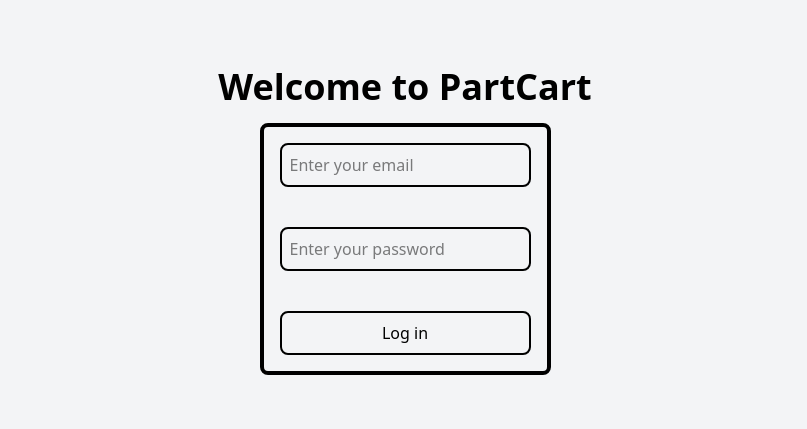
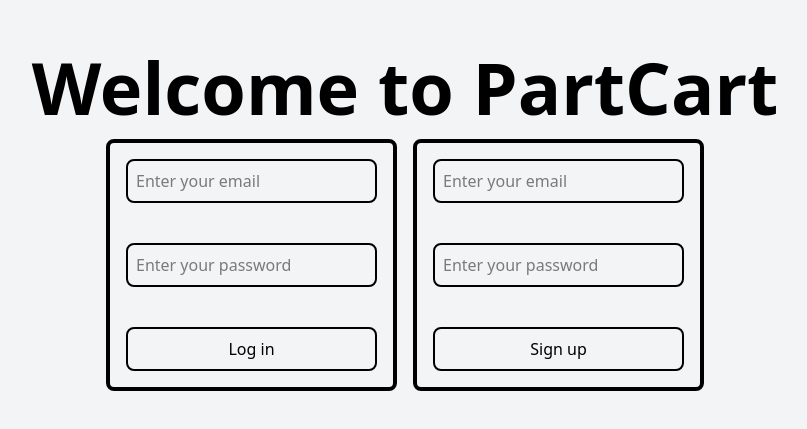
Before and after one commit to nathan-au/part-cart, a Vue app: page / in a window 1280 px wide. Shown: the part 179-608 px from the top of the page, without its empty margins (235-1042 px from the left). Built offline with nearby package versions, Linux system fonts and the light colour scheme.

Commit message:
feat: user signup + profile creation

```diff
--- a/src/App.vue
+++ b/src/App.vue
@@ -1,7 +1,7 @@
 <script setup>
 	import Welcome from './pages/Welcome.vue';
 
-    import Next from './pages/Next.vue'
+    import Dashboard from './pages/Dashboard.vue'
 
     import { ref } from 'vue';
     import { onMounted } from 'vue';
@@ -21,6 +21,6 @@
 </script>
 
 <template>
-    <Next v-if="session" :session="session"/>
+    <Dashboard v-if="session" :session="session"/>
     <Welcome v-else/>
 </template>
--- a/src/components/Login.vue
+++ b/src/components/Login.vue
@@ -18,7 +18,7 @@
 
     const handleLogin = async () => {
         try {
-            loading.value = true;
+            loading.value = true
             const { error } = await supabase.auth.signInWithPassword({
                 email: email.value,
                 password: password.value,
@@ -28,7 +28,7 @@
         }
         catch (error) {
             if (error instanceof Error) {
-                alert(error.message);
+                alert(error.message)
             }
         }
         finally {
--- a/src/components/Signup.vue
+++ b/src/components/Signup.vue
@@ -0,0 +1,38 @@
+<template>
+    <form class="border-4 p-4 rounded-lg flex flex-col gap-2" @submit.prevent>
+        <input class="border-2 p-2 rounded-lg" required type="email" placeholder="Enter your email" v-model="email"/>
+        <br>
+        <input class="border-2 p-2 rounded-lg" required type="password" placeholder="Enter your password" v-model="password"/>
+        <br>
+        <button class="border-2 p-2 rounded-lg hover:bg-gray-300 cursor-pointer" @click="handleSignup">Sign up</button>
+    </form>
+</template>
+
+<script setup>
+    import { ref } from 'vue';
+    import { supabase } from '../supabase.js';
+
+    const loading = ref(false);
+    const email = ref('');
+    const password = ref('');
+
+    const handleSignup = async () => {
+        try {
+            loading.value = true;
+            const { error } = await supabase.auth.signUp({
+                email: email.value,
+                password: password.value,
+            });
+            if (error) throw error
+            // alert('Login successful');
+        }
+        catch (error) {
+            if (error instanceof Error) {
+                alert(error.message);
+            }
+        }
+        finally {
+            loading.value = false
+        }
+    }
+</script>
--- /dev/null
+++ b/src/pages/Dashboard.vue
@@ -0,0 +1,11 @@
+<template>
+    <div class="h-screen bg-gray-100 ">
+       <div>
+            hello
+        </div>
+    </div>
+</template>
+
+<script setup>
+
+</script>
--- a/src/pages/Next.vue
+++ /dev/null
@@ -1,3 +0,0 @@
-<template>
-    <h1>ur in</h1>
-</template>
--- a/src/pages/Welcome.vue
+++ b/src/pages/Welcome.vue
@@ -1,13 +1,16 @@
 <template>
     <div class="flex flex-col gap-4 items-center justify-center h-screen bg-gray-100">
-        <h1 class="text-4xl font-bold text-center">
+        <h1 class="text-7xl font-bold text-center">
             Welcome to PartCart
         </h1>
-        <Login/>
+        <div class="flex flex-row gap-4">
+            <Login/>
+            <Signup/>
+        </div>
     </div>
 </template>
 
 <script setup>
     import Login from '../components/Login.vue';
-
+    import Signup from '../components/Signup.vue';
 </script>
```
Lines whose indentation alone changed are shown as unchanged.
